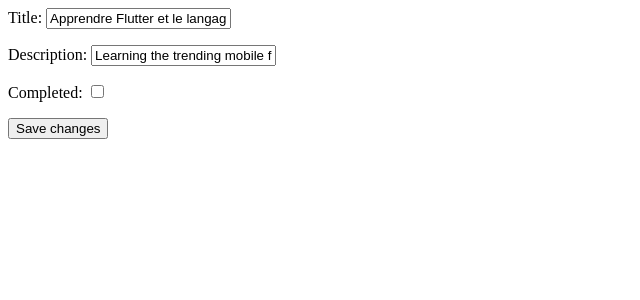
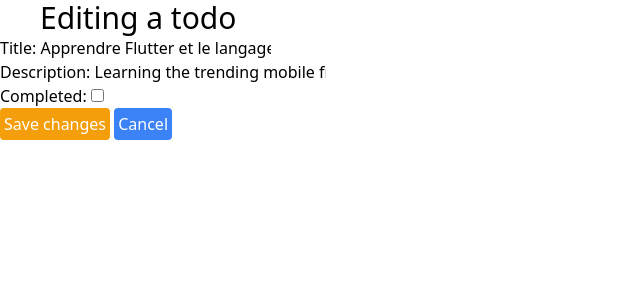
Before and after one commit to mathiam99/Django-todo-app, a Django app: page /edit/17 in a window 1280 px wide. Shown: the top 300 px of the page, without its empty margins (0-640 px from the left). Run offline with Django 3.2, Linux system fonts and the light colour scheme; data comes from the database, SQL or seed files in the repository; both versions use the stored data as it was after the commit.

Commit message:
first commit

```diff
--- a/todo/templates/todo/detail.html
+++ b/todo/templates/todo/detail.html
@@ -1,4 +1,4 @@
-<h1>{{todo.title}}</h1>
+<h2>{{todo.title}}</h2>
 <p>{{todo.description}}</p>
 <p>{{todo.posted_date}}</p>
 <p>{{todo.completed}}</p>
--- a/todo/templates/todo/edit.html
+++ b/todo/templates/todo/edit.html
@@ -1,5 +1,21 @@
-<form action="" method="POST">
-    {% csrf_token %}
-    {{form.as_p}}
-    <input class="bg-indigo-500 text-white p-1 rounded-xl hover:bg-indigo-400" type="submit" value="Save changes">
-</form>
+<!DOCTYPE html>
+<html lang="en">
+<head>
+    <meta charset="UTF-8">
+    <meta http-equiv="X-UA-Compatible" content="IE=edge">
+    <meta name="viewport" content="width=device-width, initial-scale=1.0">
+    <title>Todo - Edit</title>
+    <link href="https://unpkg.com/tailwindcss@^2/dist/tailwind.min.css" rel="stylesheet">
+</head>
+<body>
+    <p class="text-3xl mx-10">Editing a todo</p>
+    <div class="container mx-auto">
+        <form action="" method="POST">
+            {% csrf_token %}
+            {{form.as_p}}
+            <input class="bg-yellow-500 hover:bg-yellow-600 text-white p-1 rounded" type="submit" value="Save changes">
+            <input class="bg-blue-500 text-white p-1 rounded hover:bg-blue-600" type="submit" value="Cancel">
+        </form>
+    </div>
+</body>
+</html>
--- a/todo/templates/todo/index.html
+++ b/todo/templates/todo/index.html
@@ -13,7 +13,7 @@
     </div>
 
     <div class="container bg-gray-200 max-w-2xl rounded-xl mx-auto p-5 mt-8">
-        <p class="text-indigo-500 text-lg text-center font-semibold mb-5">Todo's list ({{counting}})</p>
+        <p class="text-indigo-500 text-lg text-center font-semibold mb-5">Todo list ({{counting}})</p>
         <form action="" method="POST" class="flex justify-evenly">
             {% csrf_token %}
             {{form.title}}
```
Also changed, not shown: db.sqlite3.
